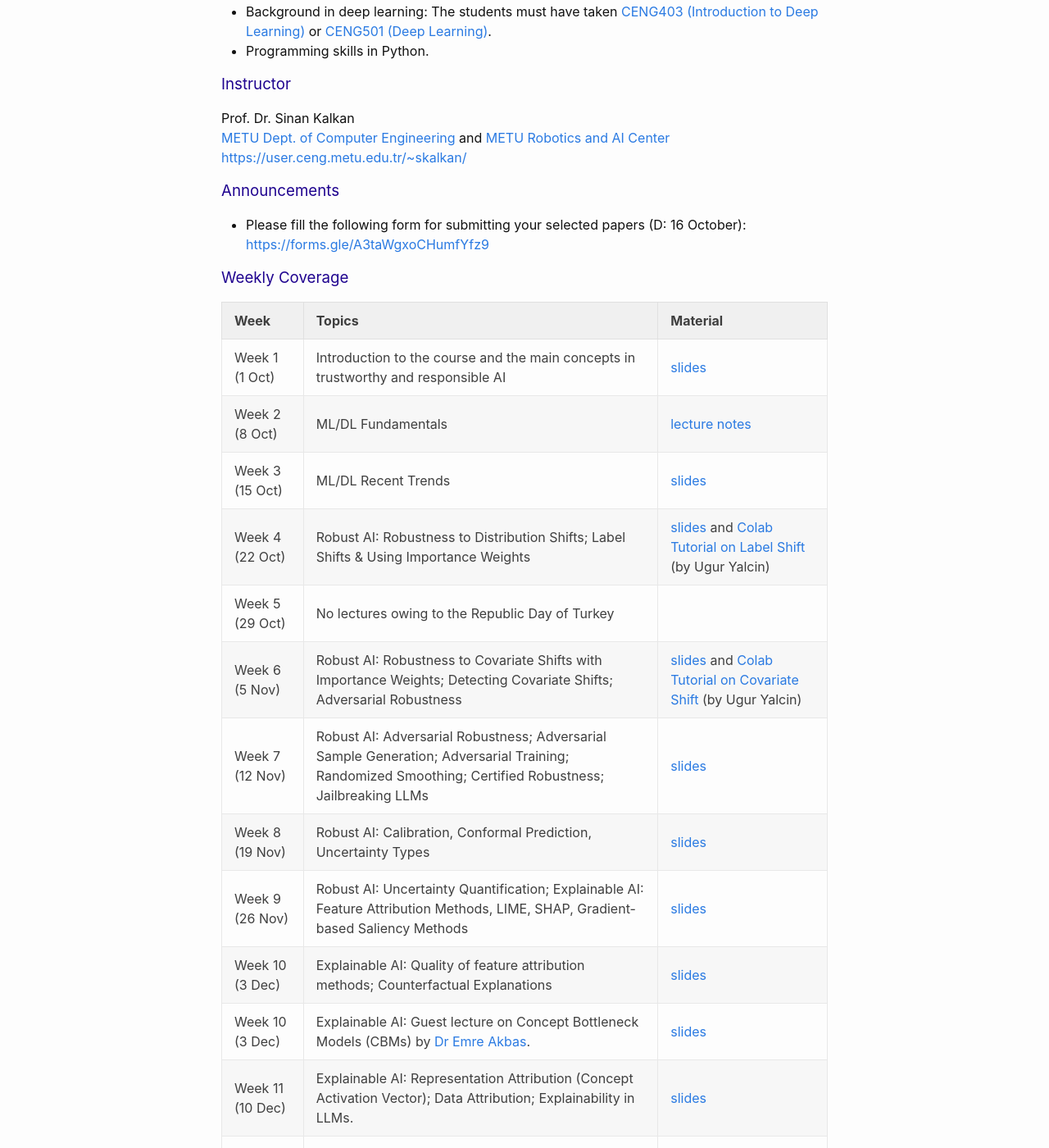
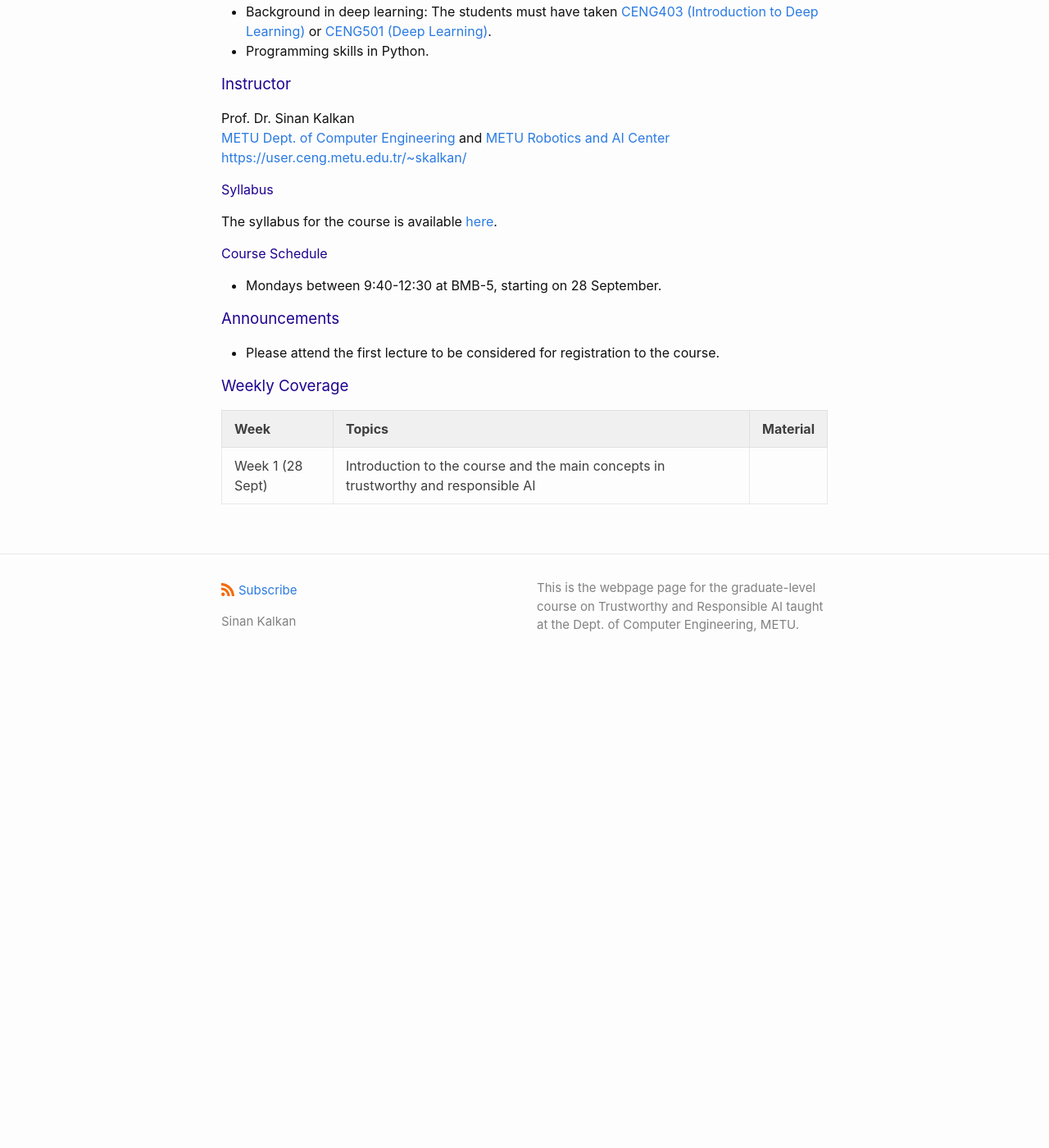
Before and after one commit to metu-trai/metu-trai.github.io, a Jekyll site: the page built from index.md, in a window 1280 px wide and 1400 px high, scrolled down 678 px. Shown: the whole window at 82% size. Built offline with Jekyll 4.4.1, drawn with Linux system fonts in a browser that asks for light colours; our own code applies the rules of GitHub Pages for plain Markdown files; after the commit the page ends 1512 px from its top, so only the background shows below that; some of the changed text lies outside the part shown.

Commit message:
Update index.md

```diff
--- a/index.md
+++ b/index.md
@@ -122,26 +122,20 @@ Prof. Dr. Sinan Kalkan<br>
 <a href="https://metu.edu.tr">METU</a> <a href="https://ceng.metu.edu.tr">Dept. of Computer Engineering</a> and <a href="https://romer.metu.edu.tr">METU Robotics and AI Center</a><br>
 <a href="https://user.ceng.metu.edu.tr/~skalkan/">https://user.ceng.metu.edu.tr/~skalkan/</a>
 
+#### Syllabus
+
+The syllabus for the course is available <a href="CENG7880_Fall2026_Syllabus.pdf">here</a>.
+
+#### Course Schedule
+
+* Mondays between 9:40-12:30 at BMB-5, starting on 28 September.
+
 ### <tag id=announcements>Announcements</tag>
 
-* Please fill the following form for submitting your selected papers (D: 16 October): <a href="https://forms.gle/A3taWgxoCHumfYfz9">https://forms.gle/A3taWgxoCHumfYfz9</a>
+* Please attend the first lecture to be considered for registration to the course.
 
 ### <tag id=weeklycoverage>Weekly Coverage</tag>
 
 | Week  | Topics | Material |
 | ------------- | ------------- |  ------------- |
-| Week 1 (1 Oct)  | Introduction to the course and the main concepts in trustworthy and responsible AI  | <a href="./slides/CENG7880_week1.pdf">slides</a> |
-| Week 2 (8 Oct)  | ML/DL Fundamentals  | <a href="./slides/CENG7880_week2.pdf">lecture notes</a> |
-| Week 3 (15 Oct)  | ML/DL Recent Trends  | <a href="./slides/CENG7880_week3.pdf">slides</a> |
-| Week 4 (22 Oct)  | Robust AI: Robustness to Distribution Shifts; Label Shifts & Using Importance Weights  | <a href="./slides/CENG7880_week4.pdf">slides</a> and <a href="https://colab.research.google.com/drive/1fpxfcIJW5UxxX72fsS98a0fkXSEeTRGr?usp=drive_link">Colab Tutorial on Label Shift</a> (by Ugur Yalcin)|
-| Week 5 (29 Oct)  | No lectures owing to the Republic Day of Turkey  | |
-| Week 6 (5 Nov)  | Robust AI: Robustness to Covariate Shifts with Importance Weights; Detecting Covariate Shifts; Adversarial Robustness | <a href="./slides/CENG7880_week6.pdf">slides</a> and <a href="https://colab.research.google.com/drive/1fpxfcIJW5UxxX72fsS98a0fkXSEeTRGr?usp=drive_link">Colab Tutorial on Covariate Shift</a> (by Ugur Yalcin) |
-| Week 7 (12 Nov)  | Robust AI: Adversarial Robustness; Adversarial Sample Generation; Adversarial Training; Randomized Smoothing; Certified Robustness; Jailbreaking LLMs | <a href="./slides/CENG7880_week7.pdf">slides</a> |
-| Week 8 (19 Nov)  | Robust AI: Calibration, Conformal Prediction, Uncertainty Types | <a href="./slides/CENG7880_week8.pdf">slides</a> |
-| Week 9 (26 Nov)  | Robust AI: Uncertainty Quantification; Explainable AI: Feature Attribution Methods, LIME, SHAP, Gradient-based Saliency Methods | <a href="./slides/CENG7880_week9.pdf">slides</a> |
-| Week 10 (3 Dec)  | Explainable AI: Quality of feature attribution methods; Counterfactual Explanations  | <a href="./slides/CENG7880_week10.pdf">slides</a> |
-| Week 10 (3 Dec)  | Explainable AI: Guest lecture on Concept Bottleneck Models (CBMs) by <a href="https://user.ceng.metu.edu.tr/~emre/">Dr Emre Akbas</a>.  | <a href="./slides/CENG7880_week10_CBMs.pdf">slides</a> |
-| Week 11 (10 Dec)  | Explainable AI: Representation Attribution (Concept Activation Vector); Data Attribution; Explainability in LLMs.  | <a href="./slides/CENG7880_week11.pdf">slides</a> |
-| Week 12 (17 Dec)  | Fairness: Sources of bias; Fairness notions, principles, definitions, criteria, and measures. | <a href="./slides/CENG7880_week12.pdf">slides</a> |
-| Week 13 (24 Dec)  | Fairness: Fairness algorithms; Fairness in LLMs. | <a href="./slides/CENG7880_week13.pdf">slides</a> |
-| Week 14 (31 Dec)  | Fairness: Fairness algorithms; Fairness Verification. | <a href="./slides/CENG7880_week14.pdf">slides</a> |
+| Week 1 (28 Sept)  | Introduction to the course and the main concepts in trustworthy and responsible AI  |  |
```
